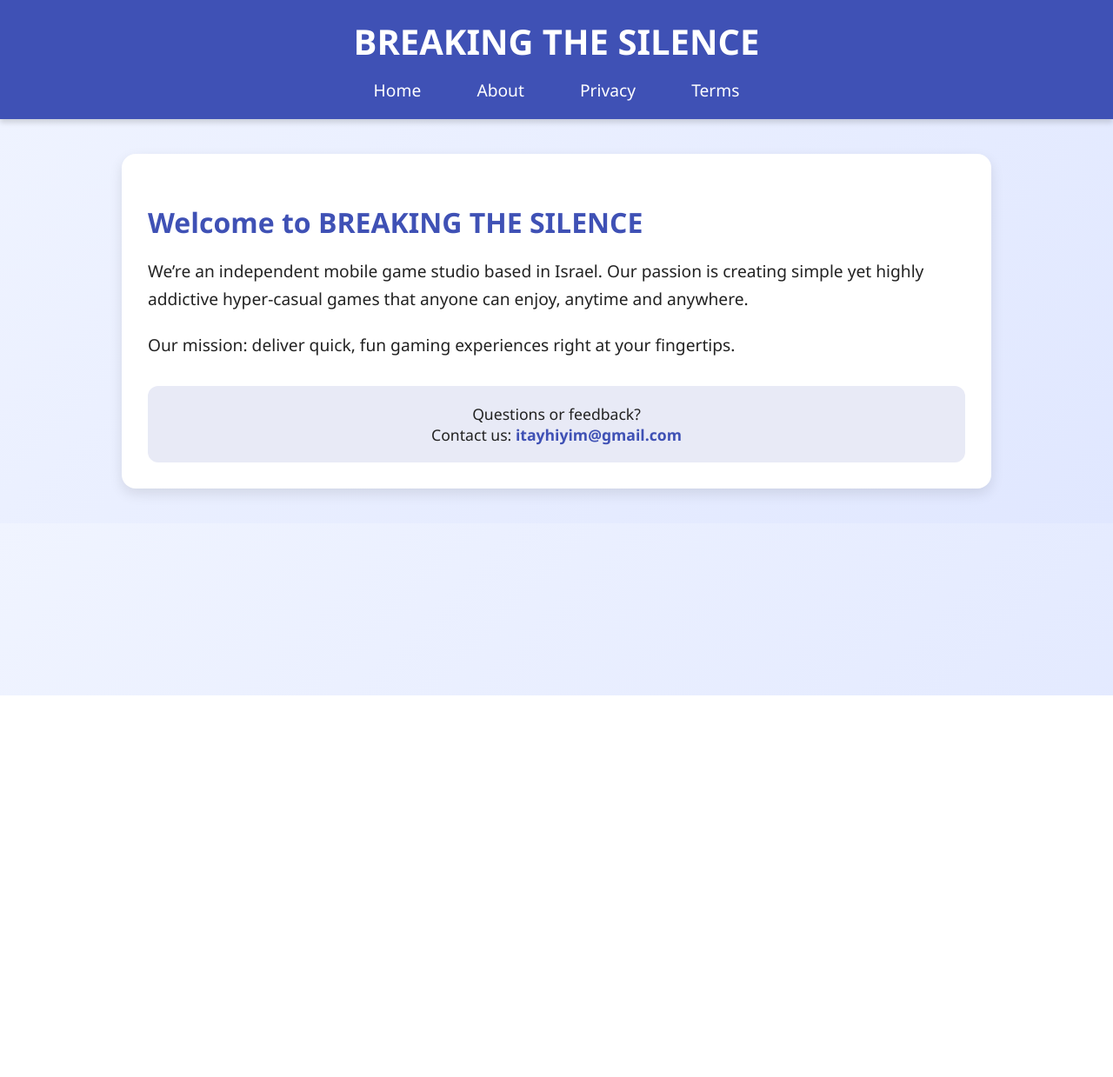
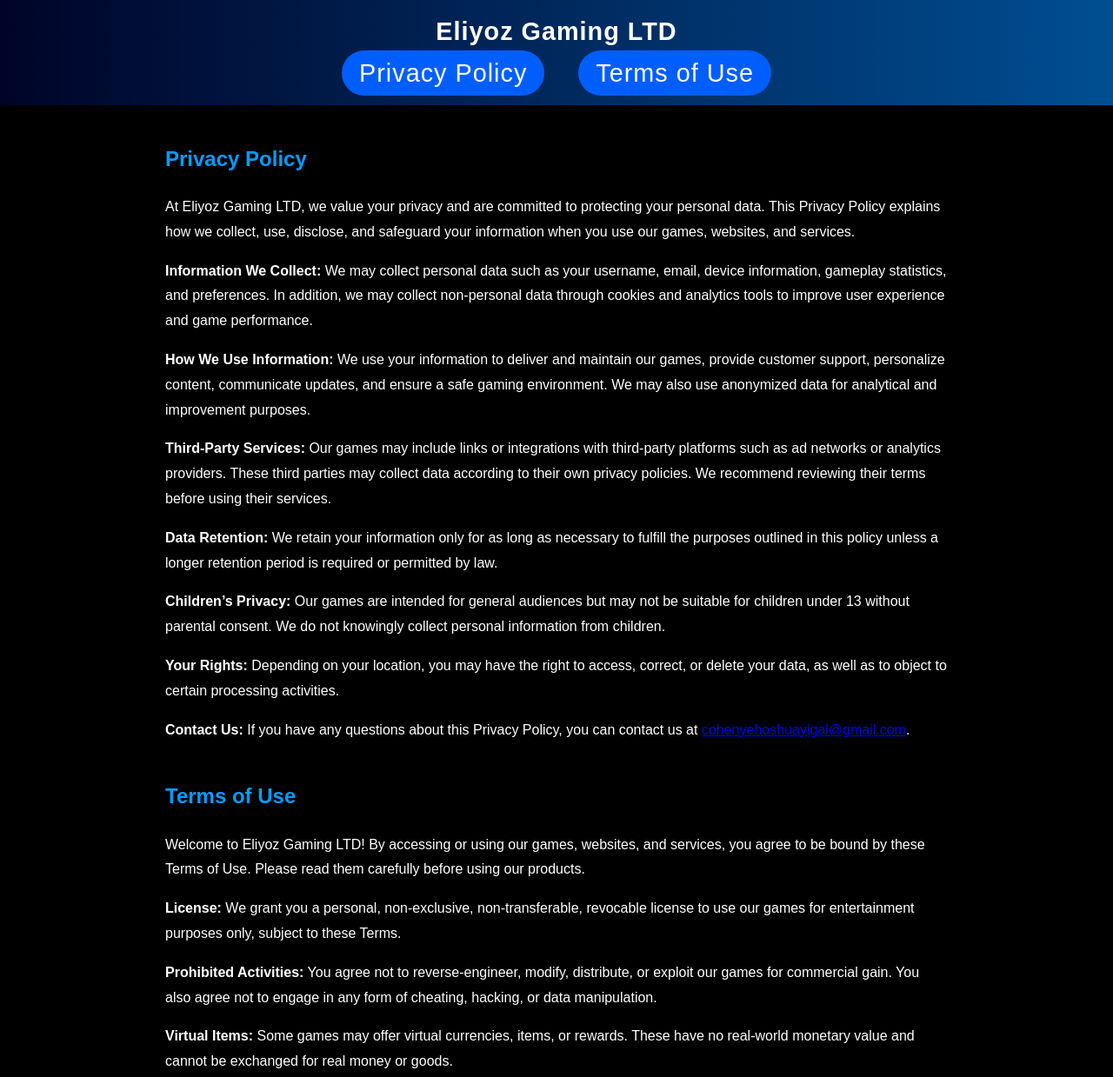
Before and after one commit to ronlfk/trading, a plain HTML site: page index.html in a window 1280 px wide. Shown: the top 1239 px of the page at 87% size. Before the commit the page ends 800 px from the top, so only its background shows below. Drawn offline with Linux system fonts and the light colour scheme.

Commit message:
Add files via upload

```diff
--- a/index.html
+++ b/index.html
@@ -1,34 +1,25 @@
 <!DOCTYPE html>
 <html lang="en">
 <head>
-  <meta charset="UTF-8">
-  <meta name="viewport" content="width=device-width, initial-scale=1.0">
-  <title>BREAKING THE SILENCE</title>
+  <meta charset="UTF-8" />
+  <meta name="viewport" content="width=device-width, initial-scale=1.0" />
+  <title>Eliyoz Gaming LTD</title>
   <style>
-    /* כללי */
     body {
       margin: 0;
-      padding: 0;
-      font-family: "Segoe UI", Tahoma, Geneva, Verdana, sans-serif;
-      background: linear-gradient(135deg, #f0f4ff, #e0e7ff);
-      color: #222;
+      font-family: 'Poppins', sans-serif;
+      background-color: #000;
+      color: #fff;
+      text-align: center;
     }
 
     header {
-      background: #3f51b5;
+      background: linear-gradient(90deg, #000428, #004e92);
+      padding: 20px 0;
       color: white;
-      padding: 20px;
-      text-align: center;
-      position: sticky;
-      top: 0;
-      z-index: 1000;
-      box-shadow: 0 4px 6px rgba(0,0,0,0.15);
-    }
-
-    header h1 {
-      margin: 0;
-      font-size: 2.5rem;
+      font-size: 1.8em;
       font-weight: 700;
+      letter-spacing: 1px;
     }
 
     nav {
@@ -39,117 +30,153 @@
       margin: 0 15px;
       text-decoration: none;
       color: white;
+      background-color: #005eff;
+      padding: 10px 20px;
+      border-radius: 30px;
       font-weight: 500;
-      font-size: 1.2rem;
-      padding: 8px 15px;
-      border-radius: 30px;
       transition: background 0.3s;
     }
 
     nav a:hover {
-      background: rgba(255, 255, 255, 0.2);
+      background-color: #007bff;
     }
 
-    main {
-      max-width: 1000px;
+    section {
+      max-width: 900px;
       margin: 40px auto;
+      text-align: left;
       padding: 0 20px;
-    }
-
-    .section {
-      display: none;
-      background: white;
-      padding: 30px;
-      border-radius: 16px;
-      box-shadow: 0 6px 15px rgba(0,0,0,0.1);
-      margin-bottom: 40px;
-      animation: fadeIn 0.5s ease-in-out;
-    }
-
-    .section.active {
-      display: block;
+      line-height: 1.8;
     }
 
     h2 {
-      font-size: 2rem;
-      color: #3f51b5;
-      margin-bottom: 15px;
+      color: #009dff;
     }
 
-    p {
-      font-size: 1.2rem;
-      line-height: 1.7;
-      margin-bottom: 20px;
+    footer {
+      background: #0a0a0a;
+      color: #aaa;
+      padding: 30px 0;
+      font-size: 0.9em;
+      margin-top: 60px;
     }
 
-    .contact-box {
-      background: #e8eaf6;
-      padding: 20px;
-      border-radius: 12px;
-      text-align: center;
-      margin-top: 30px;
-      font-size: 1.1rem;
-      font-weight: 500;
-    }
-
-    .contact-box strong {
-      color: #3f51b5;
-    }
-
-    @keyframes fadeIn {
-      from { opacity: 0; transform: translateY(20px); }
-      to { opacity: 1; transform: translateY(0); }
+    footer a {
+      color: #009dff;
+      text-decoration: none;
     }
   </style>
 </head>
 <body>
   <header>
-    <h1>BREAKING THE SILENCE</h1>
+    Eliyoz Gaming LTD
     <nav>
-      <a href="#" onclick="showSection('home')">Home</a>
-      <a href="#" onclick="showSection('about')">About</a>
-      <a href="#" onclick="showSection('privacy')">Privacy</a>
-      <a href="#" onclick="showSection('terms')">Terms</a>
+      <a href="#privacy">Privacy Policy</a>
+      <a href="#terms">Terms of Use</a>
     </nav>
   </header>
 
-  <main>
-    <div id="home" class="section active">
-      <h2>Welcome to BREAKING THE SILENCE</h2>
-      <p>We’re an independent mobile game studio based in Israel. Our passion is creating simple yet highly addictive hyper-casual games that anyone can enjoy, anytime and anywhere.</p>
-      <p>Our mission: deliver quick, fun gaming experiences right at your fingertips.</p>
-      <div class="contact-box">
-        Questions or feedback? <br>
-        Contact us: <strong>itayhiyim@gmail.com</strong>
-      </div>
-    </div>
+  <section id="privacy">
+    <h2>Privacy Policy</h2>
+    <p>
+      At Eliyoz Gaming LTD, we value your privacy and are committed to protecting your personal data.
+      This Privacy Policy explains how we collect, use, disclose, and safeguard your information when
+      you use our games, websites, and services.
+    </p>
+    <p>
+      <strong>Information We Collect:</strong>
+      We may collect personal data such as your username, email, device information, gameplay statistics,
+      and preferences. In addition, we may collect non-personal data through cookies and analytics tools
+      to improve user experience and game performance.
+    </p>
+    <p>
+      <strong>How We Use Information:</strong>
+      We use your information to deliver and maintain our games, provide customer support, personalize
+      content, communicate updates, and ensure a safe gaming environment. We may also use anonymized data
+      for analytical and improvement purposes.
+    </p>
+    <p>
+      <strong>Third-Party Services:</strong>
+      Our games may include links or integrations with third-party platforms such as ad networks or
+      analytics providers. These third parties may collect data according to their own privacy policies.
+      We recommend reviewing their terms before using their services.
+    </p>
+    <p>
+      <strong>Data Retention:</strong>
+      We retain your information only for as long as necessary to fulfill the purposes outlined in this
+      policy unless a longer retention period is required or permitted by law.
+    </p>
+    <p>
+      <strong>Children’s Privacy:</strong>
+      Our games are intended for general audiences but may not be suitable for children under 13 without
+      parental consent. We do not knowingly collect personal information from children.
+    </p>
+    <p>
+      <strong>Your Rights:</strong>
+      Depending on your location, you may have the right to access, correct, or delete your data, as well
+      as to object to certain processing activities.
+    </p>
+    <p>
+      <strong>Contact Us:</strong>
+      If you have any questions about this Privacy Policy, you can contact us at
+      <a href="mailto:cohenyehoshuayigal@gmail.com">cohenyehoshuayigal@gmail.com</a>.
+    </p>
+  </section>
 
-    <div id="about" class="section">
-      <h2>About Us</h2>
-      <p>Plastica is a team of creative developers dedicated to hyper-casual entertainment. We design games that are quick to learn, fun to play, and hard to put down. Whether you’ve got five minutes or a whole evening, our games are made to bring joy.</p>
-      <p>We’re driven by creativity, minimalism, and innovation, striving to craft the next big tap-to-play hit.</p>
-      <p>Contact: <a href="mailto:gilonaria70@gmail.com">itayhiyim@gmail.com</a></p>
-    </div>
+  <section id="terms">
+    <h2>Terms of Use</h2>
+    <p>
+      Welcome to Eliyoz Gaming LTD! By accessing or using our games, websites, and services, you agree to
+      be bound by these Terms of Use. Please read them carefully before using our products.
+    </p>
+    <p>
+      <strong>License:</strong>
+      We grant you a personal, non-exclusive, non-transferable, revocable license to use our games for
+      entertainment purposes only, subject to these Terms.
+    </p>
+    <p>
+      <strong>Prohibited Activities:</strong>
+      You agree not to reverse-engineer, modify, distribute, or exploit our games for commercial gain.
+      You also agree not to engage in any form of cheating, hacking, or data manipulation.
+    </p>
+    <p>
+      <strong>Virtual Items:</strong>
+      Some games may offer virtual currencies, items, or rewards. These have no real-world monetary value
+      and cannot be exchanged for real money or goods.
+    </p>
+    <p>
+      <strong>Intellectual Property:</strong>
+      All game content, trademarks, and assets are owned or licensed by Eliyoz Gaming LTD. Unauthorized
+      use is strictly prohibited.
+    </p>
+    <p>
+      <strong>Disclaimer of Warranty:</strong>
+      Our games are provided “as is” without warranties of any kind. We do not guarantee that gameplay will
+      be error-free or uninterrupted.
+    </p>
+    <p>
+      <strong>Limitation of Liability:</strong>
+      Eliyoz Gaming LTD shall not be held liable for any damages arising from your use or inability to use
+      our products, to the fullest extent permitted by law.
+    </p>
+    <p>
+      <strong>Updates and Modifications:</strong>
+      We may update these Terms from time to time. Your continued use of our services constitutes acceptance
+      of any updated terms.
+    </p>
+    <p>
+      <strong>Governing Law:</strong>
+      These Terms are governed by the laws of the State of Israel, and any disputes will be subject to the
+      jurisdiction of Israeli courts.
+    </p>
+    <p>
+      For questions about these Terms, please contact us at
+      <a href="mailto:cohenyehoshuayigal@gmail.com">cohenyehoshuayigal@gmail.com</a>.
+    </p>
+  </section>
 
-    <div id="privacy" class="section">
-      <h2>Privacy Policy</h2>
-      <p>Our apps are built and maintained as ad-supported experiences. We do not collect personal information. However, third-party services such as Unity and Google Play Services may collect anonymized data to enhance performance and deliver ads.</p>
-      <p>We respect your privacy and do not store personal data. For more information, please review the privacy policies of our partners.</p>
-    </div>
-
-    <div id="terms" class="section">
-      <h2>Terms of Use</h2>
-      <p>By using our app, you agree not to copy, modify, or redistribute it. Any misuse, including cheating or tampering, may lead to revoked access.</p>
-      <p>Our games are intended for casual entertainment. Internet connectivity may be required for full functionality. Users are responsible for data usage and device security.</p>
-      <p>We reserve the right to update or remove access to the app at any time without notice.</p>
-    </div>
-  </main>
-
-  <script>
-    function showSection(id) {
-      document.querySelectorAll(".section").forEach(s => s.classList.remove("active"));
-      document.getElementById(id).classList.add("active");
-    }
-  </script>
+  <footer>
+    <p>© 2025 Eliyoz Gaming LTD. All rights reserved.</p>
+  </footer>
 </body>
 </html>
```
